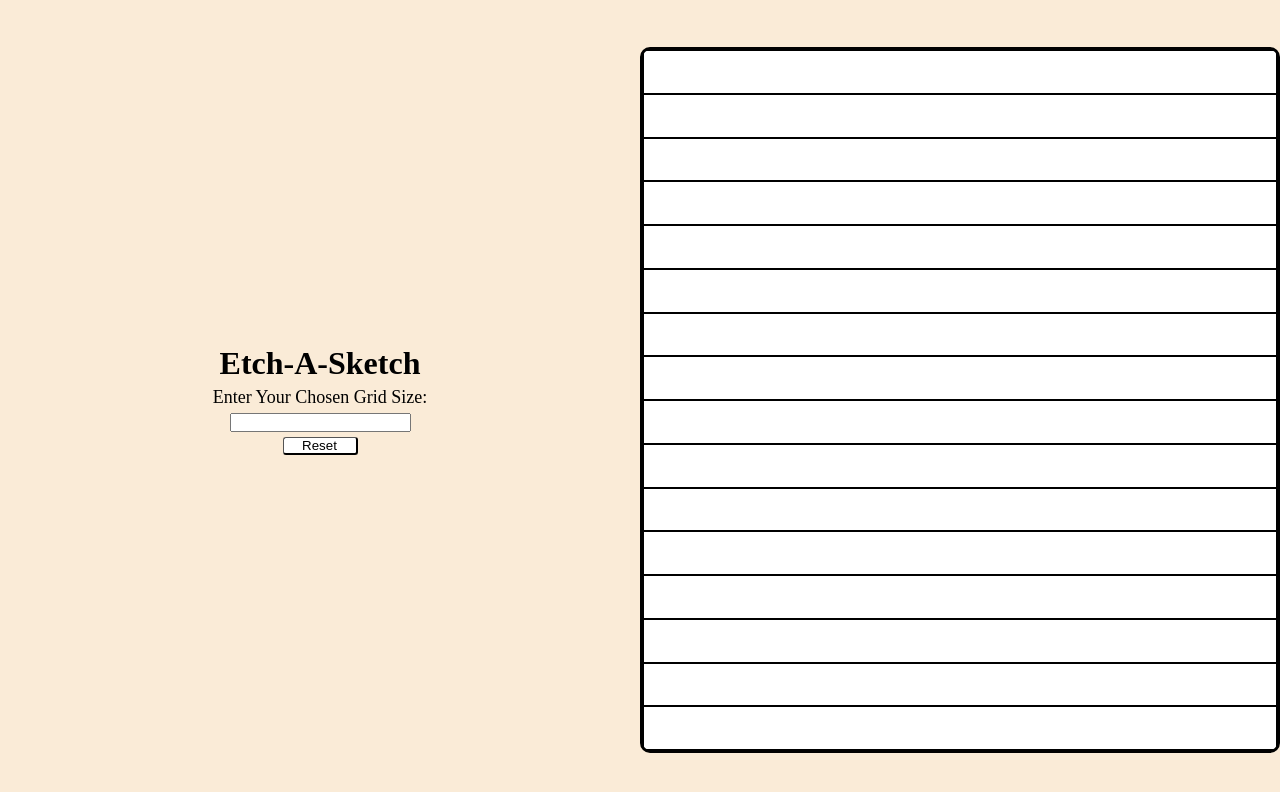
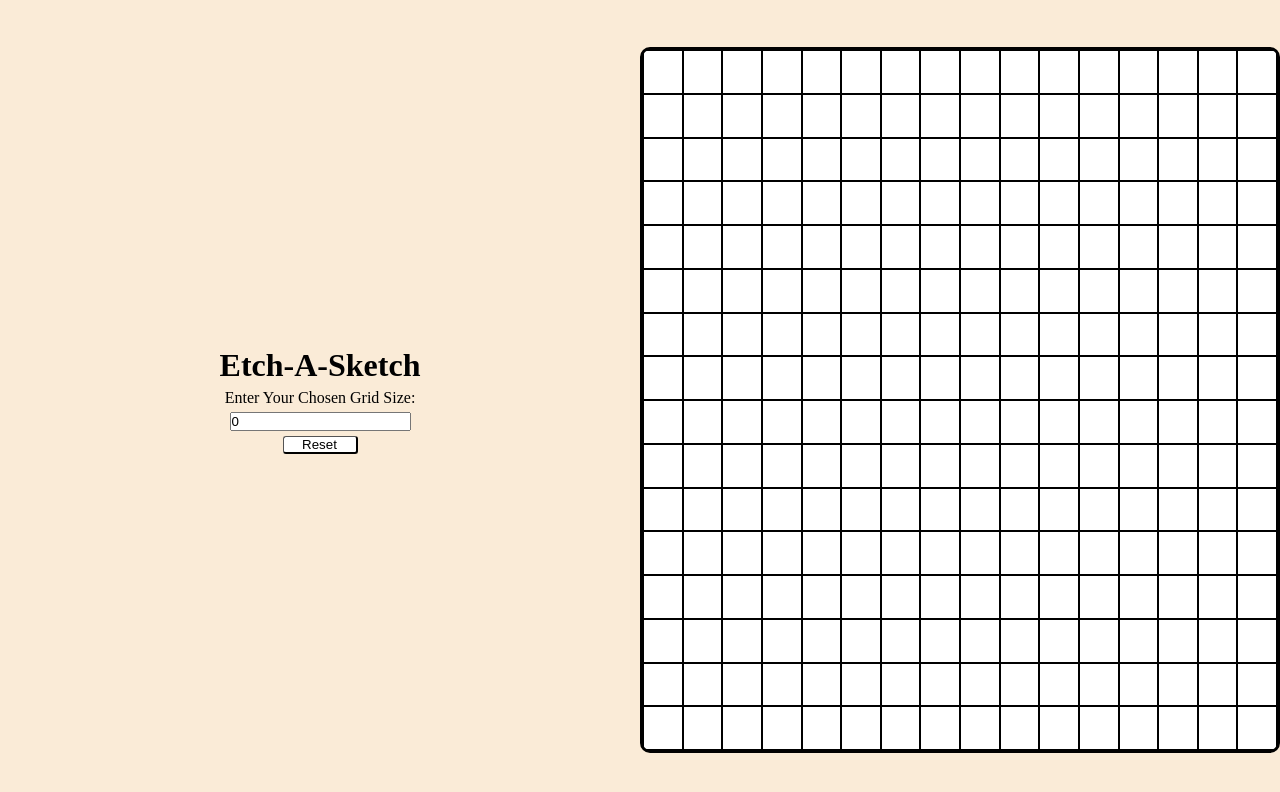
Before and after one commit to KKaged/etch-a-sketch, a plain HTML site: page index.html in a window 1280 px wide. Drawn offline with Linux system fonts and the light colour scheme.

Commit message:
fixed Grid.

```diff
--- a/index.html
+++ b/index.html
@@ -11,8 +11,8 @@
     <div class="main-container">
       <div class="left">
         <h1 class="title">Etch-A-Sketch</h1>
-        <label class="prompt">Enter Your Chosen Grid Size:</label>
-        <input type="number" id="quantity" name="quantity" min="0" />
+        <label for="quantity">Enter Your Chosen Grid Size:</label>
+        <input type="number" id="quantity" name="quantity" min="0" value="0" />
         <button type="reset">Reset</button>
       </div>
       <div class="right">
--- a/script.js
+++ b/script.js
@@ -1,15 +1,13 @@
 const container = document.querySelector(".grid-container");
 const gridCell = document.createElement("div");
+const gridSize = document.getElementById("quantity");
 
 function gridCells() {
-  for (let i = 0; i < 16; i++) {
+  for (let i = 0; i < 256; i++) {
     const gridCell = document.createElement("div");
     gridCell.classList.add("grid-cell");
     container.appendChild(gridCell);
-    gridCell.style.display = "flex";
-    gridCell.style.flexDirection = "column";
   }
 }
-
 gridCells();
-gridCells2();
+console.log(gridSize.value);
--- a/styles.css
+++ b/styles.css
@@ -28,9 +28,10 @@
     width: 700px;
     height: 700px;
     border-radius: 10px;
-    display: flex;
-    flex-direction: column;
-    flex-wrap: wrap;
+    display: inline-grid;
+    grid-template-columns: repeat(16, 1fr);
+    grid-template-rows: repeat(16, 1fr);
+
 
 }
 .title{
@@ -56,8 +57,6 @@ button:hover{
 }
 .grid-cell{
     border: 1px solid black;
-    flex: 1;
-    display: flex;
 }
 .grid-cell:hover{
     background-color: grey;
```
